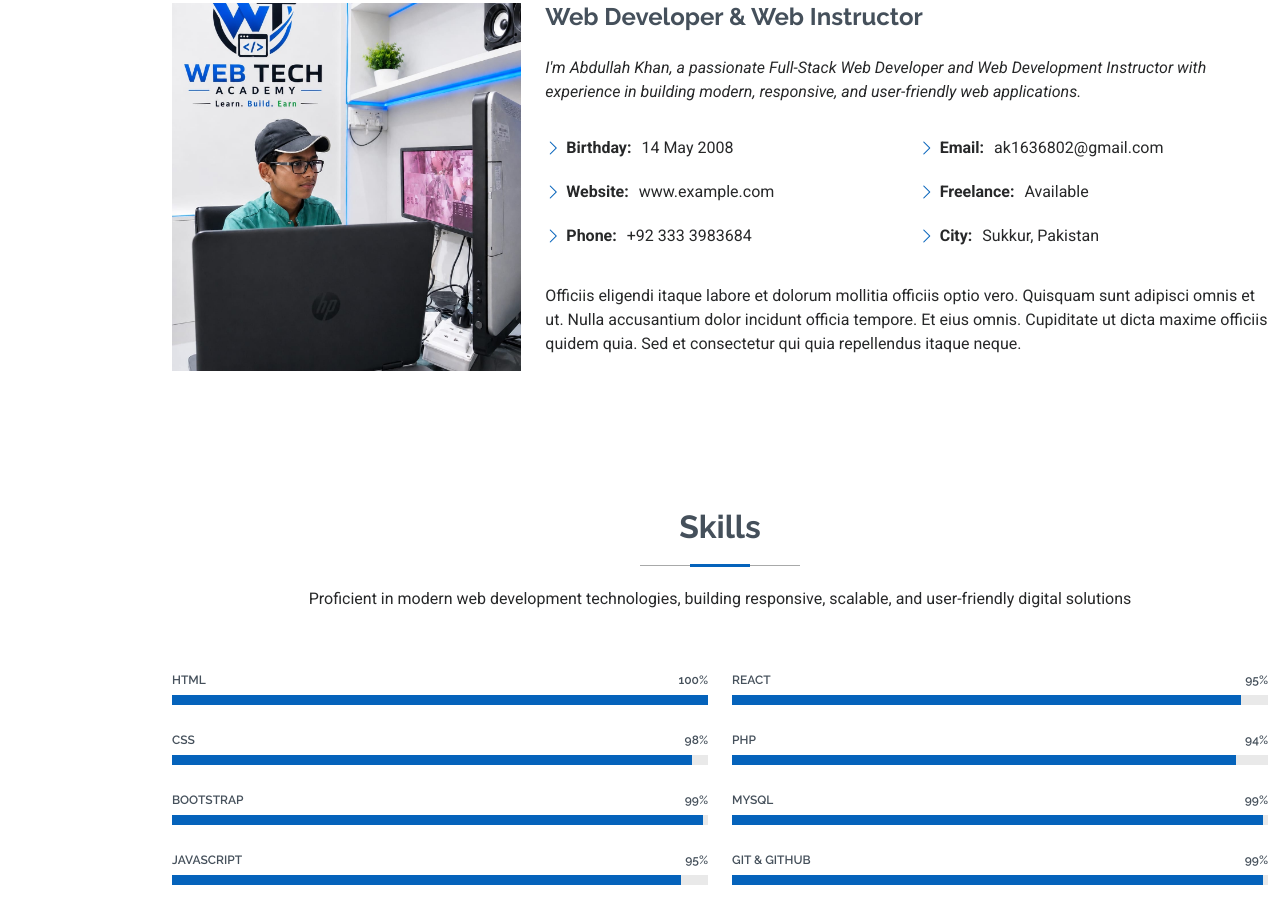
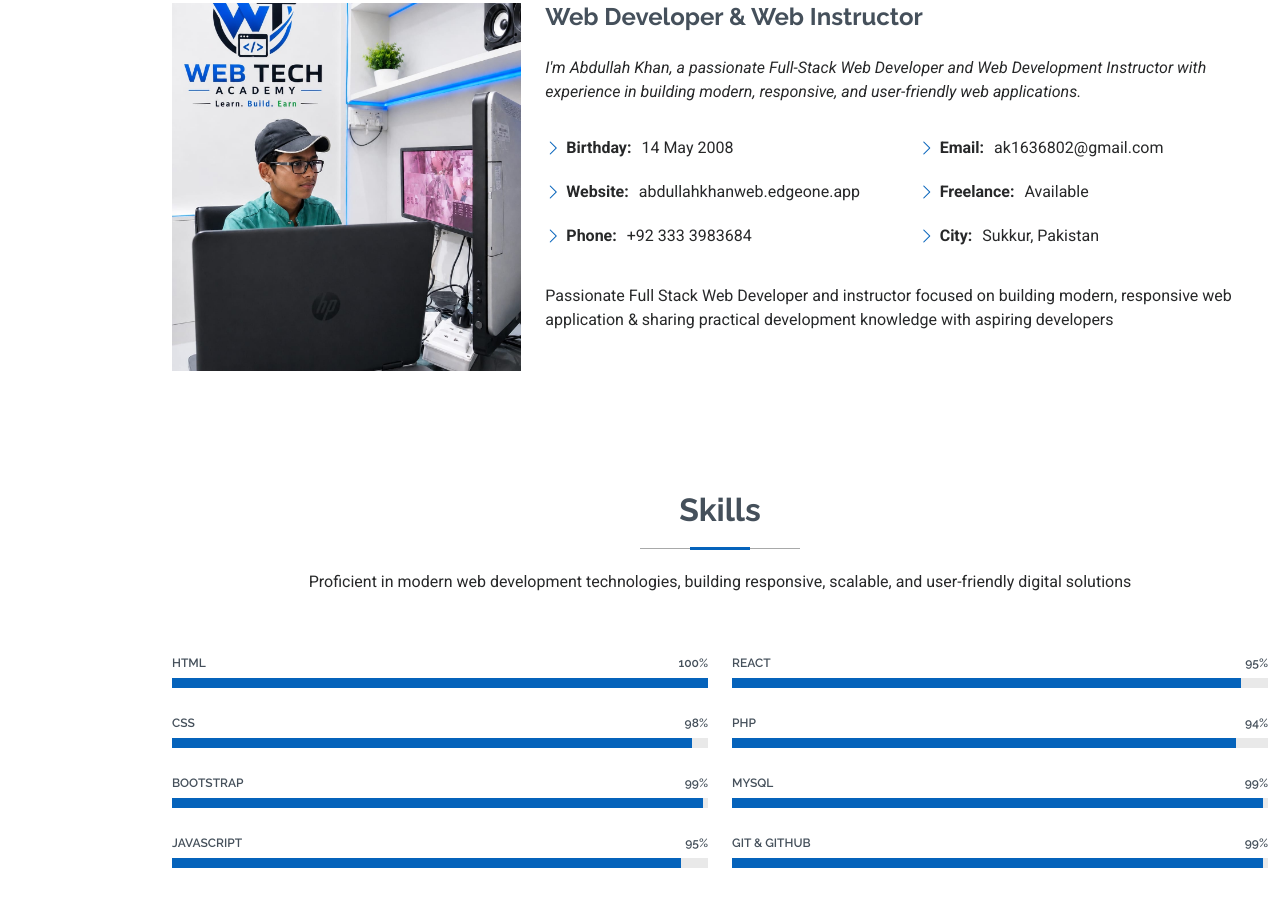
Before and after one commit to Abdullah23890/AbdullahKhanDev, a plain HTML site: page index.html in a window 1280 px wide. Shown: the part 1115-2039 px from the top of the page. Drawn offline with Linux system fonts and the light colour scheme.

Commit message:
complete website

```diff
--- a/index.html
+++ b/index.html
@@ -99,7 +99,7 @@ Web Development Instructor with a passion for teaching and mentoring beginner-le
               <div class="col-lg-6">
                 <ul>
                   <li><i class="bi bi-chevron-right"></i> <strong>Birthday:</strong> <span>14 May 2008</span></li>
-                  <li><i class="bi bi-chevron-right"></i> <strong>Website:</strong> <span>www.example.com</span></li>
+                  <li><i class="bi bi-chevron-right"></i> <strong>Website:</strong> <span>abdullahkhanweb.edgeone.app</span></li>
                   <li><i class="bi bi-chevron-right"></i> <strong>Phone:</strong> <span>+92 333 3983684</span></li>
                   <!-- <li><i class="bi bi-chevron-right"></i> <strong>City:</strong> <span>Sukkur, Pakistan</span></li> -->
                 </ul>
@@ -114,10 +114,7 @@ Web Development Instructor with a passion for teaching and mentoring beginner-le
                 </ul>
               </div>
             </div>
-            <p class="py-3">
-              Officiis eligendi itaque labore et dolorum mollitia officiis optio vero. Quisquam sunt adipisci omnis et ut. Nulla accusantium dolor incidunt officia tempore. Et eius omnis.
-              Cupiditate ut dicta maxime officiis quidem quia. Sed et consectetur qui quia repellendus itaque neque.
-            </p>
+            <p class="py-3"> Passionate Full Stack Web Developer and instructor focused on building modern, responsive web application & sharing practical development knowledge with aspiring developers  </p>
           </div>
         </div>
 
```
